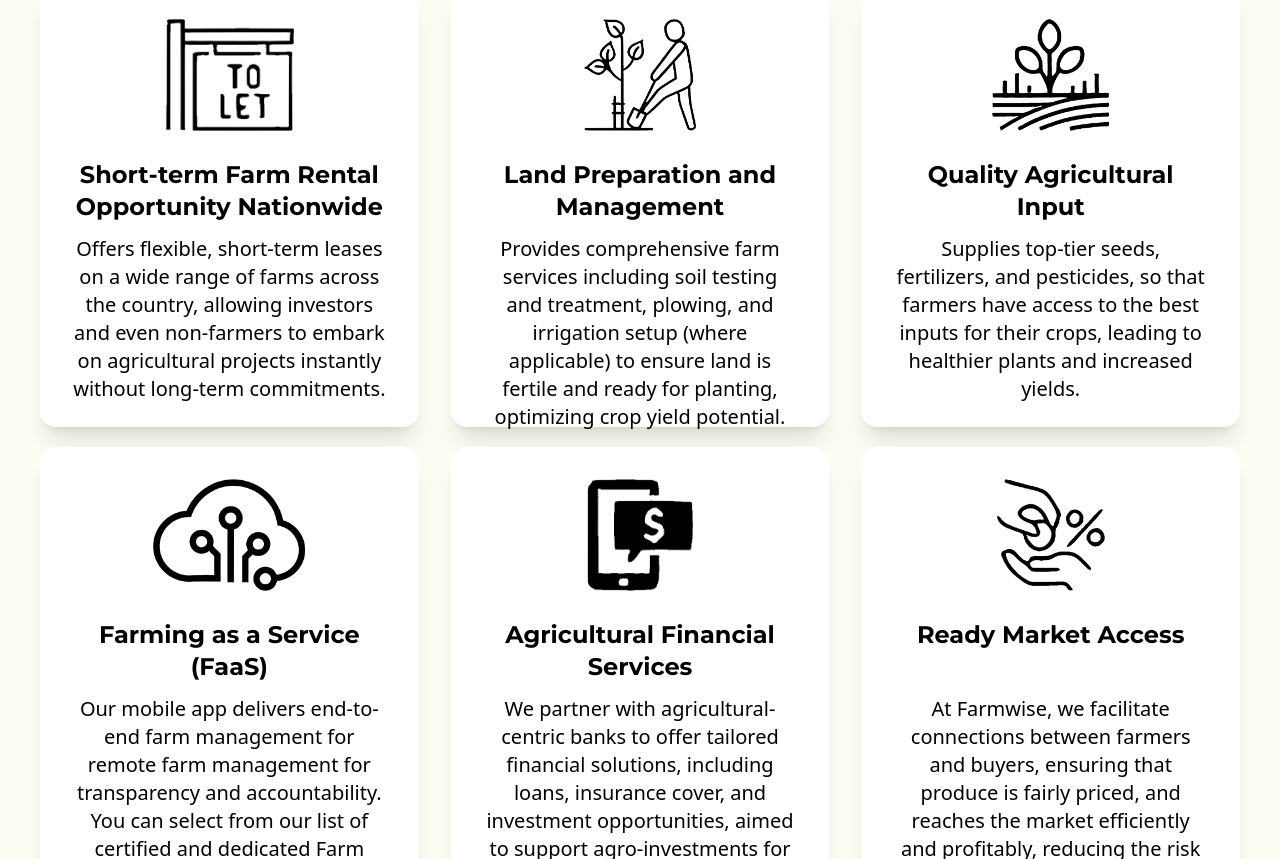
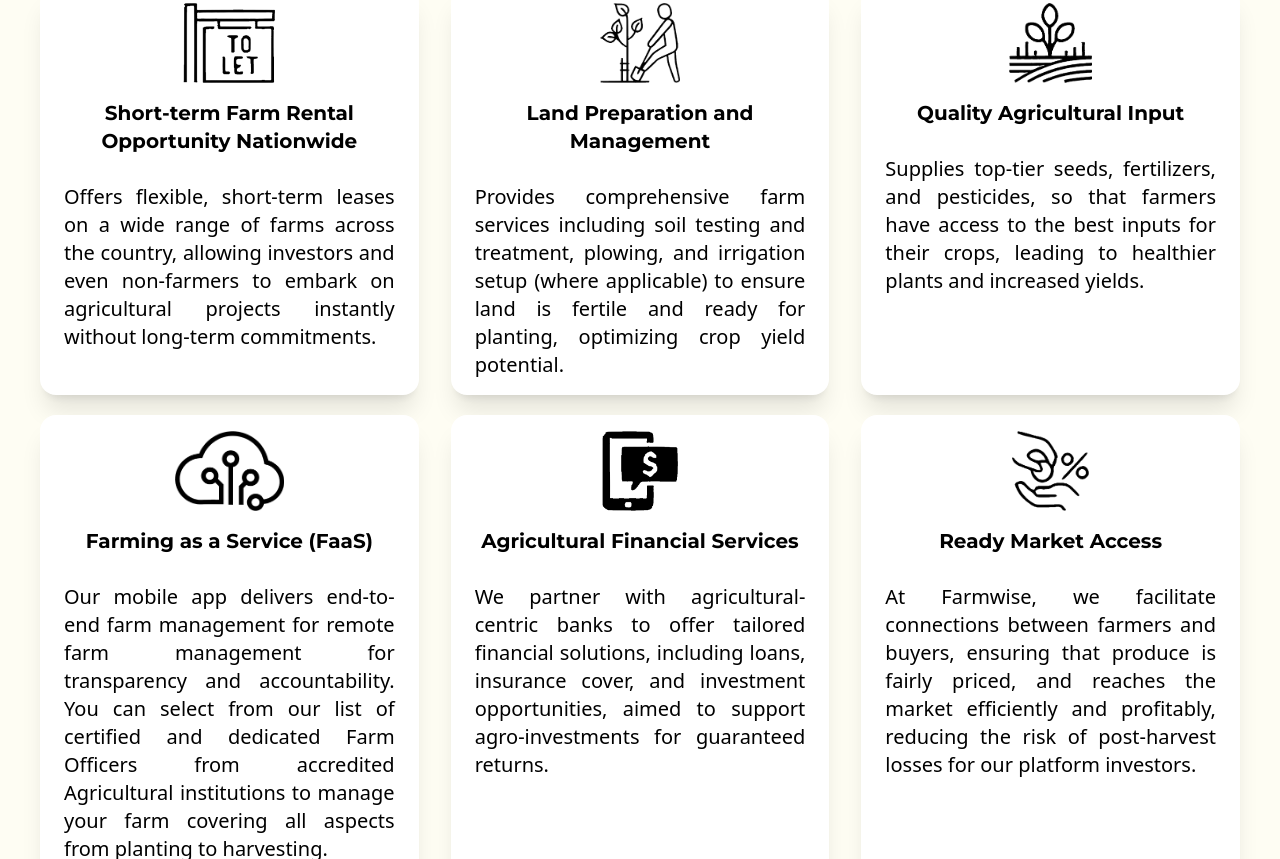
Before and after one commit to kevinmisigaro/farmwise, a Next.js app: page / in a window 1280 px wide. Shown: the part 2661-3520 px from the top of the page. Built offline with nearby package versions, Linux system fonts and the light colour scheme; no server answers.

Commit message:
changes on services section and mobile to text-left

```diff
--- a/src/app/page.tsx
+++ b/src/app/page.tsx
@@ -1,6 +1,7 @@
 "use client";
 
 import HowItWorksCard from "@/components/HowItWorksCard";
+import ServicesCard from "@/components/ServicesCard";
 import SideHustleCard from "@/components/SideHustleCard";
 import Footer from "@/components/footer";
 import Testimonial from "@/components/testimonial";
@@ -246,97 +247,62 @@ function Index() {
         </h1>
 
         <div className="grid grid-cols-1 md:grid-cols-3 px-10 gap-y-5 mt-10 gap-x-8 items-stretch">
-        <div className="card w-full bg-white shadow-xl">
-              <div className="card-body flex items-center text-center">
-                <img className="h-28" src="/assets/icons/services/F9.png" />
-                <p className={`${mali.className} mt-5 text-2xl font-bold h-28 md:h-12`}>
-                  Short-term Farm Rental <br /> Opportunity Nationwide
-                </p>
-                <p className="text-xl mt-5 h-50 md:h-40">
-                  Offers flexible, short-term leases on a wide range of farms
+
+            <ServicesCard
+                title="Short-term Farm Rental Opportunity Nationwide"
+                description=" Offers flexible, short-term leases on a wide range of farms
                 across the country, allowing investors and even non-farmers to
                 embark on agricultural projects instantly without long-term
-                  commitments.
-                </p>
-              </div>
-            </div>
+                commitments."
+                image="/assets/icons/services/F9.png"
+            />
 
-            <div className="card w-full bg-white shadow-xl">
-              <div className="card-body flex items-center text-center">
-                <img className="h-28" src="/assets/icons/services/F8.png" />
-                <p className={`${mali.className} mt-5 text-2xl font-bold h-16 md:h-12`}>
-                  Land Preparation and Management <br />
-                </p>
-                <p className="text-xl mt-5 h-52 md:h-40">
-                  Provides comprehensive farm services including soil testing
+
+<ServicesCard
+                title="Land Preparation and Management"
+                description="Provides comprehensive farm services including soil testing
                 and treatment, plowing, and irrigation setup (where
                 applicable) to ensure land is fertile and ready for planting,
-                  optimizing crop yield potential.
-                </p>
-              </div>
-            </div>
+                optimizing crop yield potential."
+                image="/assets/icons/services/F8.png"
+            />
+<ServicesCard
+                title=" Quality Agricultural Input"
+                description="   Supplies top-tier seeds, fertilizers, and pesticides, so that
+                farmers have access to the best inputs for their crops,
+                leading to healthier plants and increased yields."
+                image="/assets/icons/services/F1.png"
+            />
 
 
-            <div className="card w-full bg-white shadow-xl">
-              <div className="card-body flex items-center text-center">
-                <img className="h-28" src="/assets/icons/services/F1.png" />
-                <p className={`${mali.className} mt-5 text-2xl font-bold h-12`}>
-                  Quality Agricultural Input
-                </p>
-                <p className="text-xl mt-5 h-40">
-                  Supplies top-tier seeds, fertilizers, and pesticides, so that
-                  farmers have access to the best inputs for their crops,
-                  leading to healthier plants and increased yields.
-                </p>
-              </div>
-            </div>
-
-            <div className="card w-full bg-white shadow-xl">
-              <div className="card-body flex items-center text-center">
-                <img className="h-28" src="/assets/icons/services/F6.png" />
-                <p className={`${mali.className} mt-5 text-2xl font-bold h-12`}>
-                  Farming as a Service (FaaS)
-                </p>
-                <p className="text-xl mt-5 h-68 md:h-60">
-                  Our mobile app delivers end-to-end farm management for remote
+<ServicesCard
+                title="Farming as a Service (FaaS)"
+                description="Our mobile app delivers end-to-end farm management for remote
                 farm management for transparency and accountability. You can
                 select from our list of certified and dedicated Farm Officers
                 from accredited Agricultural institutions to manage your farm
-                  covering all aspects from planting to harvesting.
-                </p>
-              </div>
-            </div>
-            <div className="card w-full bg-white shadow-xl">
-              <div className="card-body flex items-center text-center">
-                <img className="h-28" src="/assets/icons/services/F4.png" />
-                <p className={`${mali.className} mt-5 text-2xl font-bold h-12`}>
-                  Agricultural Financial Services
-                </p>
-                <p className="text-xl mt-5 h-60">
-                  We partner with agricultural-centric banks to offer tailored
+                covering all aspects from planting to harvesting."
+                image="/assets/icons/services/F6.png"
+            />
+<ServicesCard
+                title=" Agricultural Financial Services"
+                description="We partner with agricultural-centric banks to offer tailored
                 financial solutions, including loans, insurance cover, and
                 investment opportunities, aimed to support agro-investments
-                  for guaranteed returns.
-                </p>
-              </div>
-            </div>
+                for guaranteed returns."
+                image="/assets/icons/services/F4.png"
+            />
 
-            <div className="card w-full bg-white shadow-xl">
-              <div className="card-body flex items-center text-center">
-                <img className="h-28" src="/assets/icons/services/F3.png" />
-                <p className={`${mali.className} mt-5 text-2xl font-bold h-12`}>
-                  Ready Market Access
-                  <br />
-                  <br />
-                </p>
-                <p className="text-xl mt-5 h-60">
-                  At Farmwise, we facilitate connections between farmers and
+<ServicesCard
+                title="  Ready Market Access"
+                description=" At Farmwise, we facilitate connections between farmers and
                 buyers, ensuring that produce is fairly priced, and reaches
                 the market efficiently and profitably, reducing the risk of
-                  post-harvest losses for our platform investors.
-                </p>
-              </div>
-            </div>
+                post-harvest losses for our platform investors."
+                image="/assets/icons/services/F3.png"
+            />
+
+
         </div>
 
         <div className="flex flex-row justify-center mt-20">
--- /dev/null
+++ b/src/components/ServicesCard.tsx
@@ -0,0 +1,28 @@
+import { mali } from "@/utils/fonts";
+
+function ServicesCard({
+  title,
+  description,
+  image,
+}: {
+  title: string;
+  description: string;
+  image: string;
+}) {
+  return (
+    <div className="card w-full shadow-xl bg-white">
+      <div className="card-body py-4 px-6">
+        <div className="flex flex-col items-center gap-x-5 text-center gap-y-4">
+          <img src={image} className="h-28 md:h-20" />
+          <h3 className={`${mali.className} font-bold text-xl`}>{title}</h3>
+        </div>
+
+        <p className="text-lg md:text-xl mt-5 mt-3 text-left md:text-justify">
+          {description}
+        </p>
+      </div>
+    </div>
+  );
+}
+
+export default ServicesCard;
```
Lines whose indentation alone changed are shown as unchanged.
